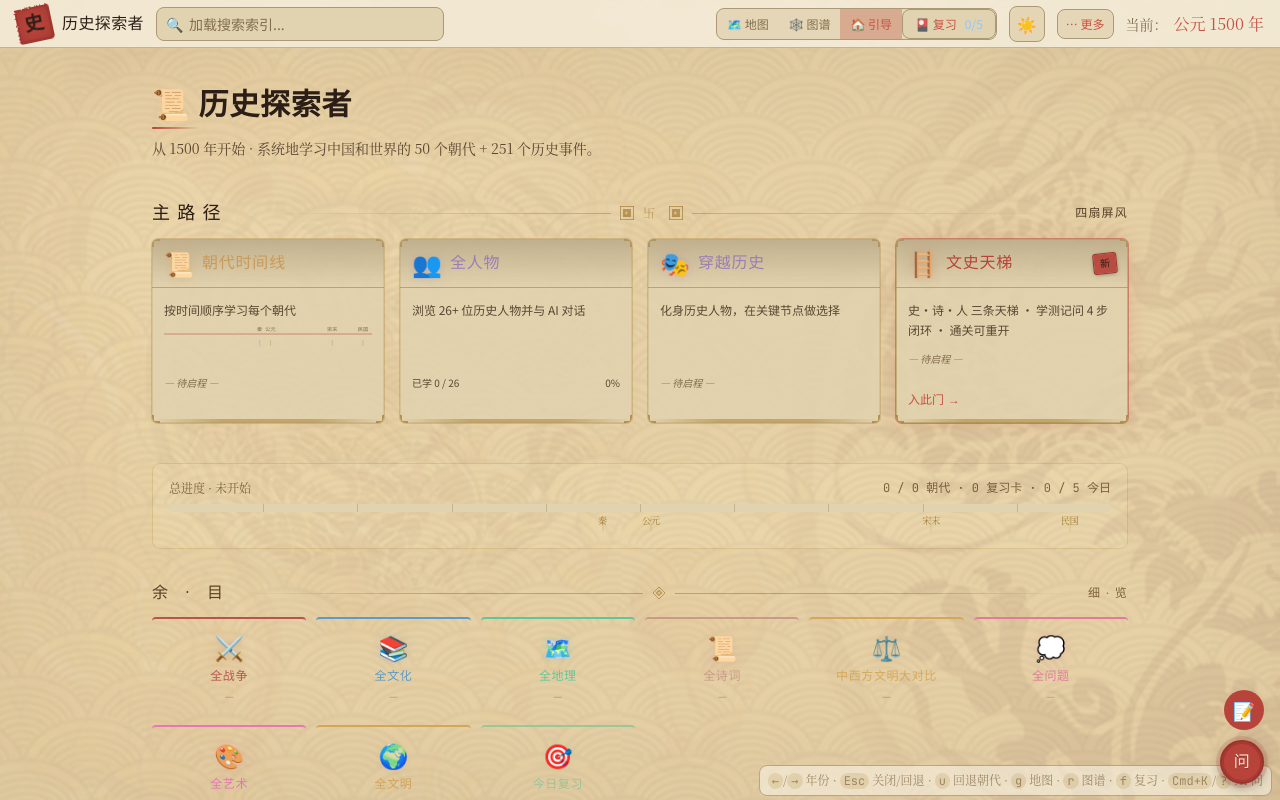
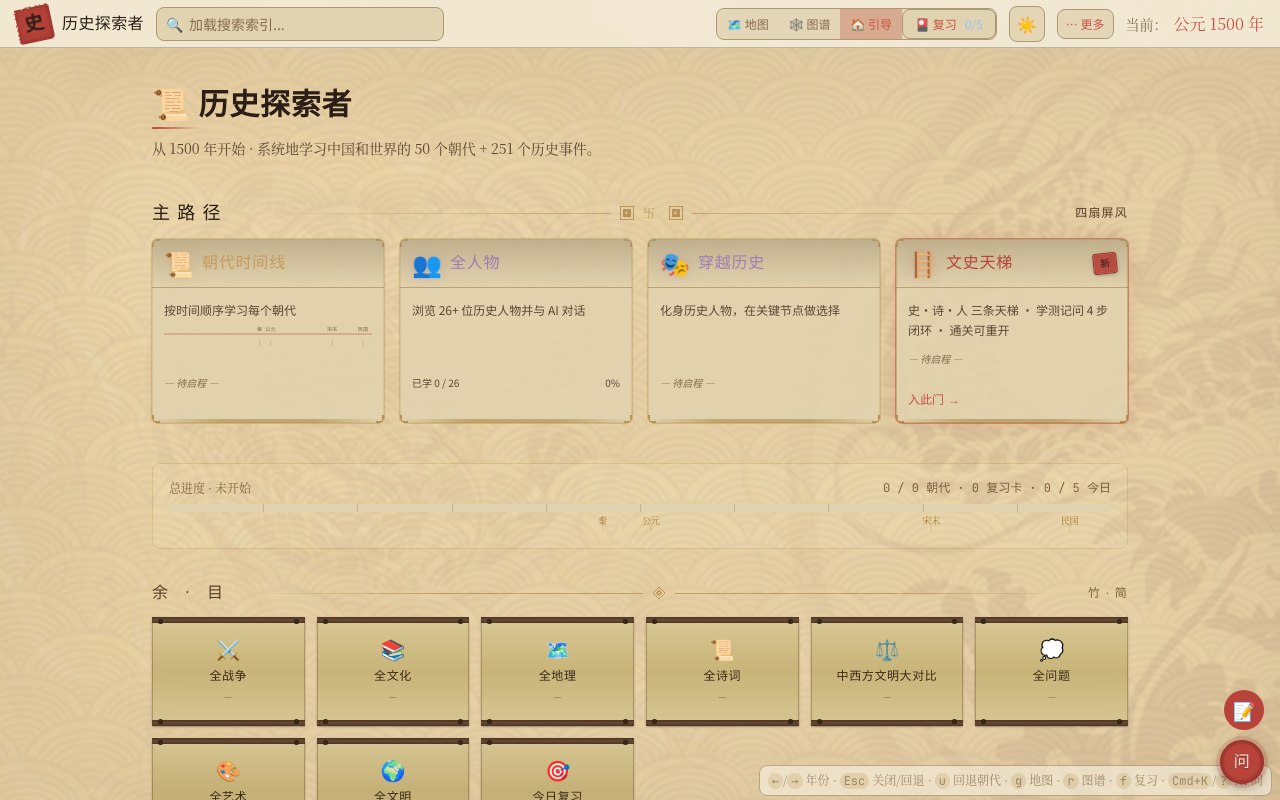
Before and after one commit to ww2wangwei/history-explorer, a React (Vite) app: page / in a window 1280 px wide. Built offline with nearby package versions, Linux system fonts and the light colour scheme; a web font is replaced by a local one.

Commit message:
feat(ui): 余·目 重做为竹简书册
每条路径 = 一片编绳竹简：米黄底+上下深褐绳带+4 个装订孔+深褐毛笔字。固定色板（与主题无关）。副标改为「竹 · 简」。

```diff
--- a/src/components/Dashboard.tsx
+++ b/src/components/Dashboard.tsx
@@ -481,16 +481,16 @@ export default function Dashboard({ isActive, onEnterMap, onEnterPath, onEnterLa
           )}
         </div>
 
-        {/* === 5. 探索更多（网格 chip · 干净卡片） === */}
+        {/* === 5. 探索更多（网格 chip · 竹简） === */}
         <div className="flex items-center gap-4 mb-3">
           <span className="font-brush text-base text-ink-200 tracking-[0.4em]">余 · 目</span>
           <div className="flex-1">
             <CloudDivider />
           </div>
-          <span className="text-xs text-ink-500 font-brush tracking-widest">细 · 览</span>
+          <span className="text-xs text-ink-500 font-brush tracking-widest">竹 · 简</span>
         </div>
-        {/* 干净的多列网格 */}
-        <div className="grid grid-cols-3 sm:grid-cols-4 lg:grid-cols-6 gap-2.5 mb-8">
+        {/* 竹简网格：每条 = 一片编绳竹简 */}
+        <div className="grid grid-cols-3 sm:grid-cols-4 lg:grid-cols-6 gap-3 mb-8">
           {MORE_PATHS.map(p => {
             const visited = getPathVisited(p.id)
             const total = getPathTotal(p.id)
@@ -499,32 +499,64 @@ export default function Dashboard({ isActive, onEnterMap, onEnterPath, onEnterLa
               <button
                 key={p.id}
                 onClick={() => onEnterPath(p.id as PathId)}
-                className="group relative px-3 py-3 rounded transition-all hover:bg-ink-700/40 focus:outline-none text-center"
+                className="group relative rounded-sm transition-all hover:translate-y-[-2px] focus:outline-none"
                 style={{
-                  borderTop: `2px solid ${p.color}`,
+                  /* 竹简：米黄底色 + 上下深褐绳带 + 4 个装订孔 */
+                  background: 'linear-gradient(180deg, #d9c896 0%, #c8b478 50%, #d9c896 100%)',
+                  padding: '14px 10px 18px',
+                  boxShadow: 'inset 0 0 0 1px rgba(101, 67, 33, 0.35), 0 1px 2px rgba(0,0,0,0.3)',
                 }}
+                title={p.title}
               >
+                {/* 上绳带 */}
                 <div
-                  className="text-2xl mb-1.5"
-                  style={{ filter: `drop-shadow(0 0 4px ${p.color}40)` }}
-                >
-                  {p.icon}
-                </div>
+                  className="absolute left-0 right-0 top-0 h-[6px]"
+                  style={{ background: 'linear-gradient(180deg, #4a3528 0%, #6b4a32 50%, #4a3528 100%)' }}
+                  aria-hidden
+                />
+                {/* 下绳带 */}
                 <div
-                  className="font-brush text-xs tracking-wider leading-tight truncate"
-                  style={{ color: p.color }}
-                  title={p.title}
-                >
-                  {p.title}
-                </div>
-                <div className="text-[10px] text-ink-500 tabular-nums mt-1">
-                  {hasProgress ? (
-                    <span style={{ color: 'rgb(var(--vermilion-2-rgb))' }}>
-                      {visited} / {total}
-                    </span>
-                  ) : (
-                    <span className="opacity-60">—</span>
-                  )}
+                  className="absolute left-0 right-0 bottom-0 h-[6px]"
+                  style={{ background: 'linear-gradient(180deg, #4a3528 0%, #6b4a32 50%, #4a3528 100%)' }}
+                  aria-hidden
+                />
+                {/* 4 个装订孔（左右上下各 1） */}
+                <span
+                  className="absolute w-[5px] h-[5px] rounded-full bg-[#3a2818] left-[6px] top-[2px]"
+                  style={{ boxShadow: 'inset 0 0 1px rgba(0,0,0,0.6)' }}
+                  aria-hidden
+                />
+                <span
+                  className="absolute w-[5px] h-[5px] rounded-full bg-[#3a2818] right-[6px] top-[2px]"
+                  style={{ boxShadow: 'inset 0 0 1px rgba(0,0,0,0.6)' }}
+                  aria-hidden
+                />
+                <span
+                  className="absolute w-[5px] h-[5px] rounded-full bg-[#3a2818] left-[6px] bottom-[2px]"
+                  style={{ boxShadow: 'inset 0 0 1px rgba(0,0,0,0.6)' }}
+                  aria-hidden
+                />
+                <span
+                  className="absolute w-[5px] h-[5px] rounded-full bg-[#3a2818] right-[6px] bottom-[2px]"
+                  style={{ boxShadow: 'inset 0 0 1px rgba(0,0,0,0.6)' }}
+                  aria-hidden
+                />
+
+                {/* 内容 */}
+                <div className="relative z-10 flex flex-col items-center gap-1.5 py-1">
+                  <span className="text-xl" aria-hidden>{p.icon}</span>
+                  <span
+                    className="font-brush text-xs tracking-wider leading-tight text-center truncate w-full"
+                    style={{ color: '#3a2818' }}
+                  >
+                    {p.title}
+                  </span>
+                  <span
+                    className="text-[9px] tabular-nums"
+                    style={{ color: hasProgress ? '#8b3a2c' : '#8a6a4a' }}
+                  >
+                    {hasProgress ? `${visited} / ${total}` : '—'}
+                  </span>
                 </div>
               </button>
             )
```
